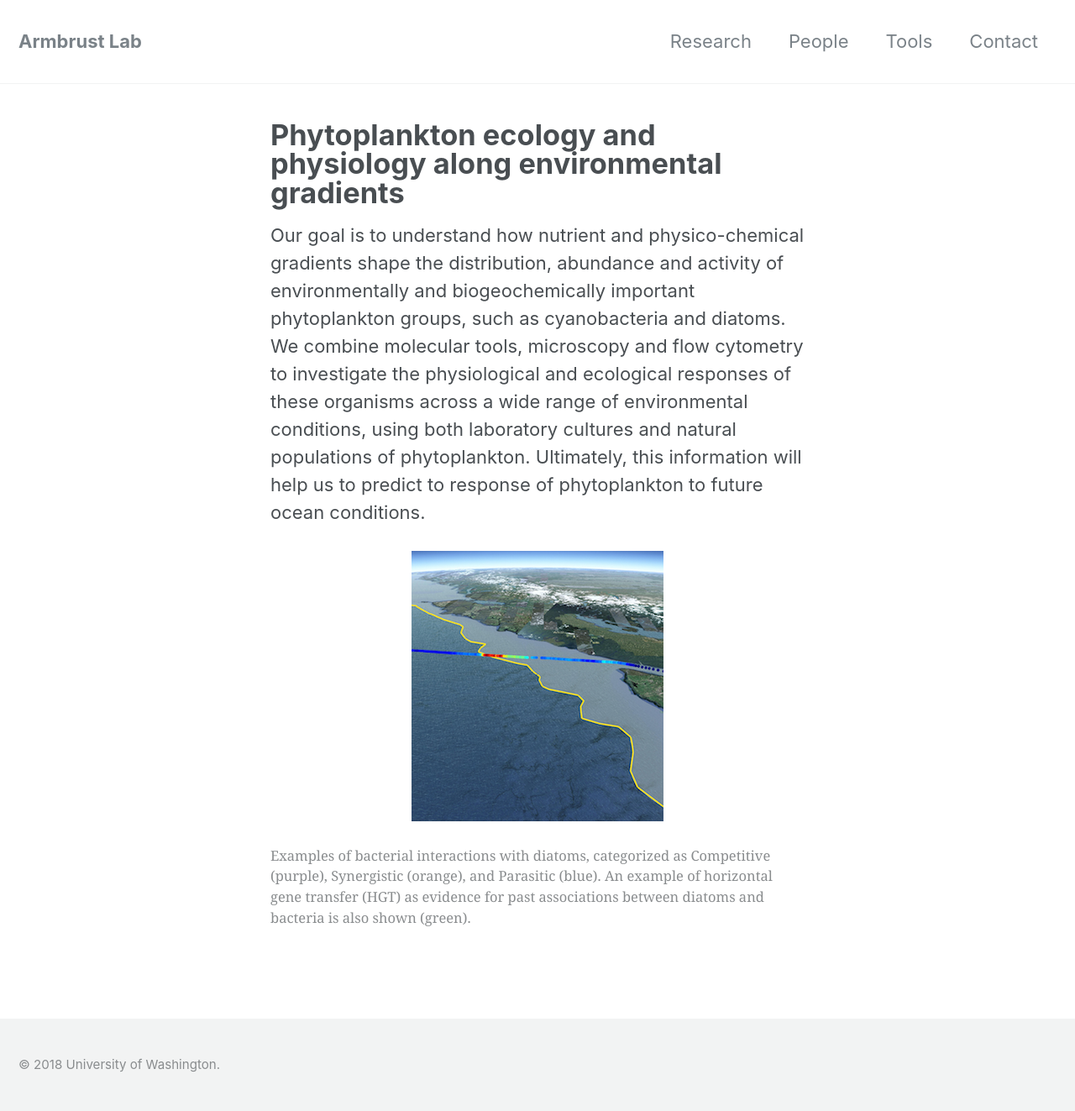
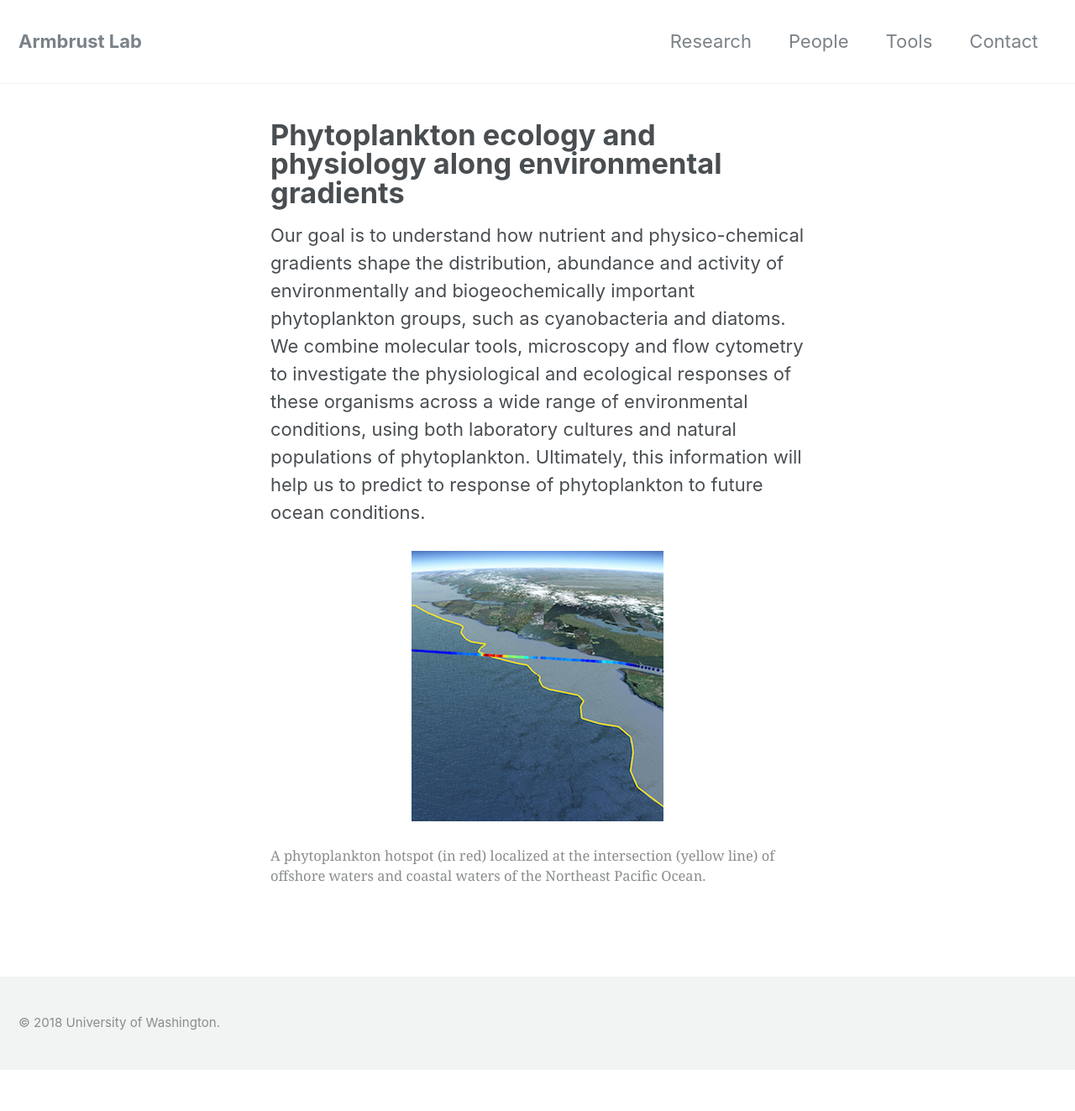
Before and after one commit to armbrustlab/armbrustlab.github.io, a Jekyll site: the page built from collections/_research/ecology.md, in a window 1280 px wide. Shown: the whole page at 84% size. Built offline with Jekyll 4.4.1, drawn with Linux system fonts in a browser that asks for light colours; nearby versions of some CDN libraries; after the commit the page ends 1274 px from its top, so only the background shows below that.

Commit message:
Update ecology.md

```diff
--- a/collections/_research/ecology.md
+++ b/collections/_research/ecology.md
@@ -4,4 +4,4 @@ title: Phytoplankton ecology and physiology along environmental gradients
 Our goal is to understand how nutrient and physico-chemical gradients shape the distribution, abundance and activity of environmentally and biogeochemically important phytoplankton groups, such as cyanobacteria and diatoms. We combine molecular tools, microscopy and flow cytometry to investigate the physiological and ecological responses of these organisms across a wide range of environmental conditions, using both laboratory cultures and natural populations of phytoplankton. Ultimately, this information will help us to predict to response of phytoplankton to future ocean conditions.
 
 ![Cruise track]({% link /assets/images/cruisetrack.png %}){: .align-center}
-<figcaption>Examples of bacterial interactions with diatoms, categorized as Competitive (purple), Synergistic (orange), and Parasitic (blue). An example of horizontal gene transfer (HGT) as evidence for past associations between diatoms and bacteria is also shown (green).</figcaption>
+<figcaption>A phytoplankton hotspot (in red) localized at the intersection (yellow line) of offshore waters and coastal waters of the Northeast Pacific Ocean.</figcaption>
```
